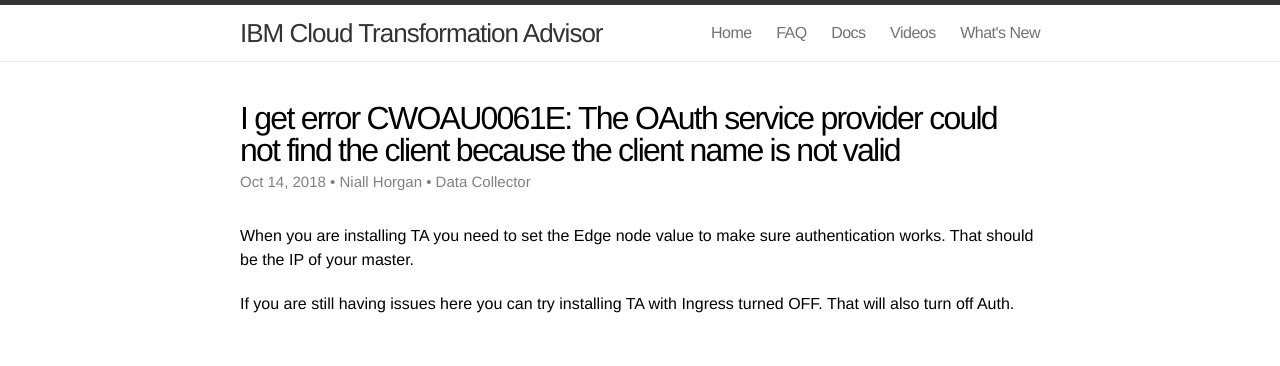
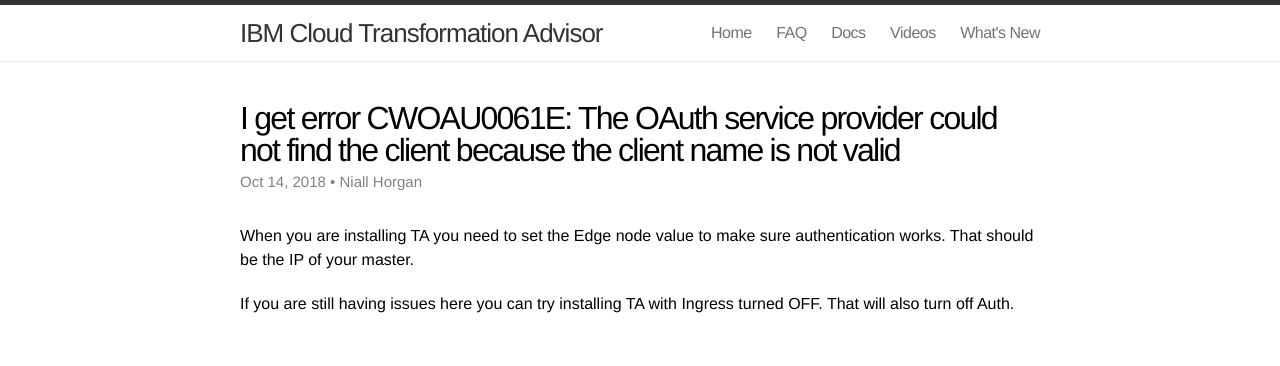
Before and after one commit to TransformationAdvisor/TA.github.io, a Jekyll site: the page built from _posts/2018-10-14-error-CWOAU0061E.md, in a window 1280 px wide. Shown: the top 366 px of the page. Built offline with Jekyll 4.4.1, drawn with Linux system fonts in a browser that asks for light colours.

Commit message:
Update 2018-10-14-error-CWOAU0061E.md

```diff
--- a/_posts/2018-10-14-error-CWOAU0061E.md
+++ b/_posts/2018-10-14-error-CWOAU0061E.md
@@ -1,9 +1,8 @@
 ---
 layout: post
 title: "I get error CWOAU0061E: The OAuth service provider could not find the client because the client name is not valid"
-categories: FAQ
+categories: Installation
 author: "Niall Horgan"
-meta: "Data Collector"
 ---
 
 When you are installing TA you need to set the Edge node value to make sure authentication works. That should be the IP of your master.
```
